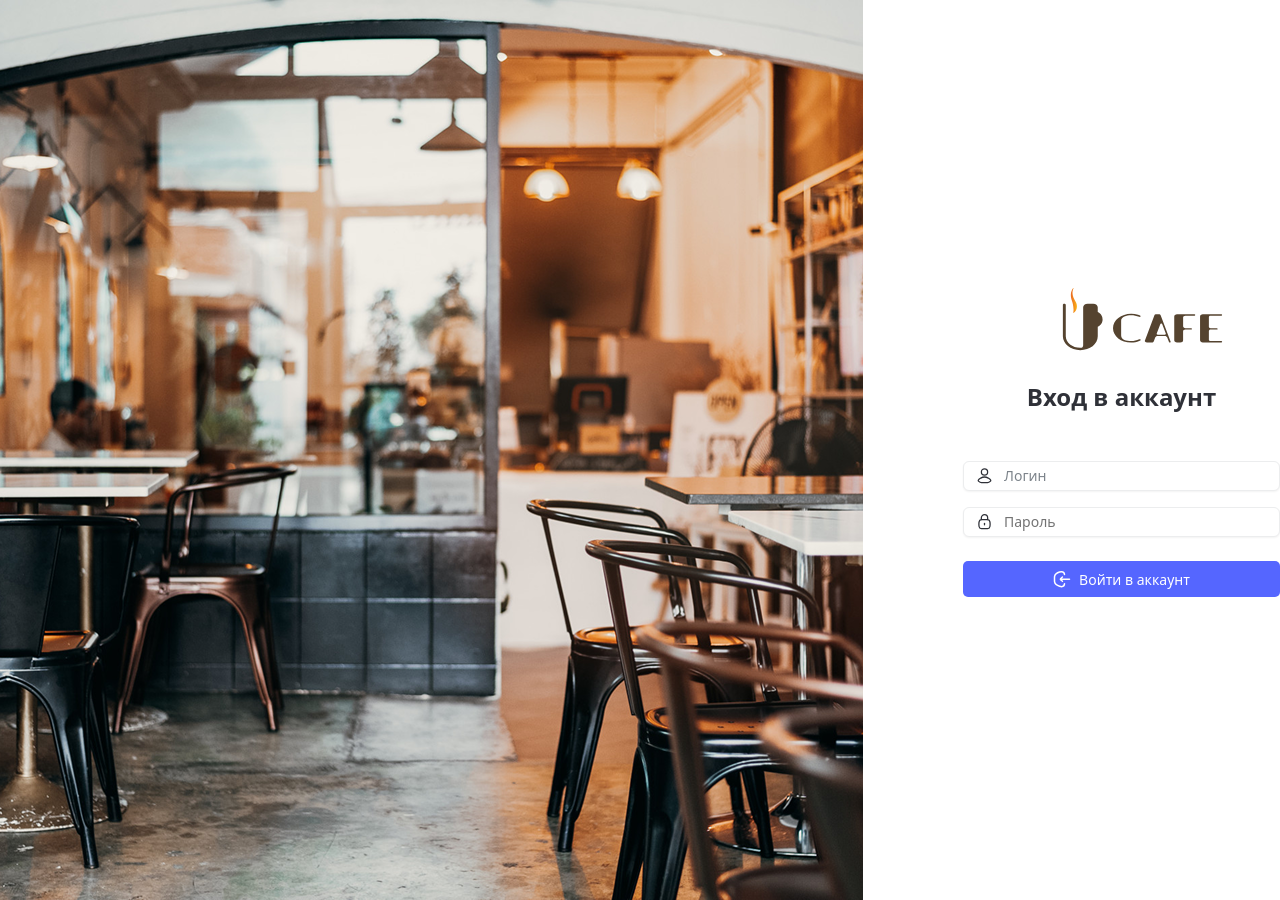
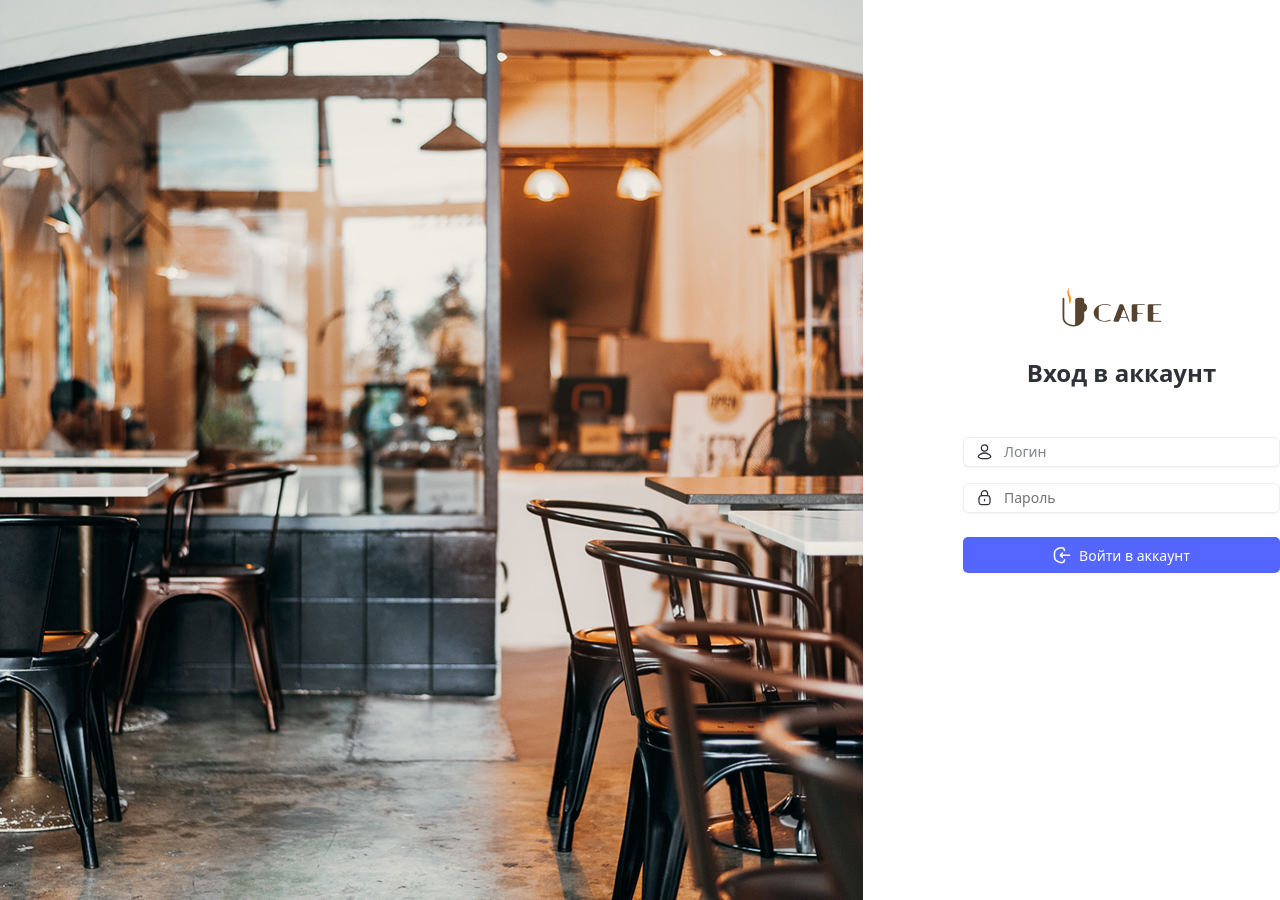
Before and after one commit to soliha10/u-cafe, a React (Vite) app: page / in a window 1280 px wide. Built offline with nearby package versions, Linux system fonts and the light colour scheme.

Commit message:
Fix login image

```diff
--- a/src/components/Login/LoginPage.tsx
+++ b/src/components/Login/LoginPage.tsx
@@ -13,7 +13,7 @@ export default function LoginPage() {
 			<img className='me-[100px] ' src={cafe} alt='cafe' />
 			<div className='pt-[288px] w-[357px] '>
 				<a className='ms-[99px] inline-block mb-6' href='/'>
-					<img src={logo} alt='' />
+					<img src={logo} alt='pic' width={100} height={100} />
 				</a>
 				<h1 className='text-[#2F3138] text-2xl font-semibold mb-12 text-center'>
 					Вход в аккаунт
```
